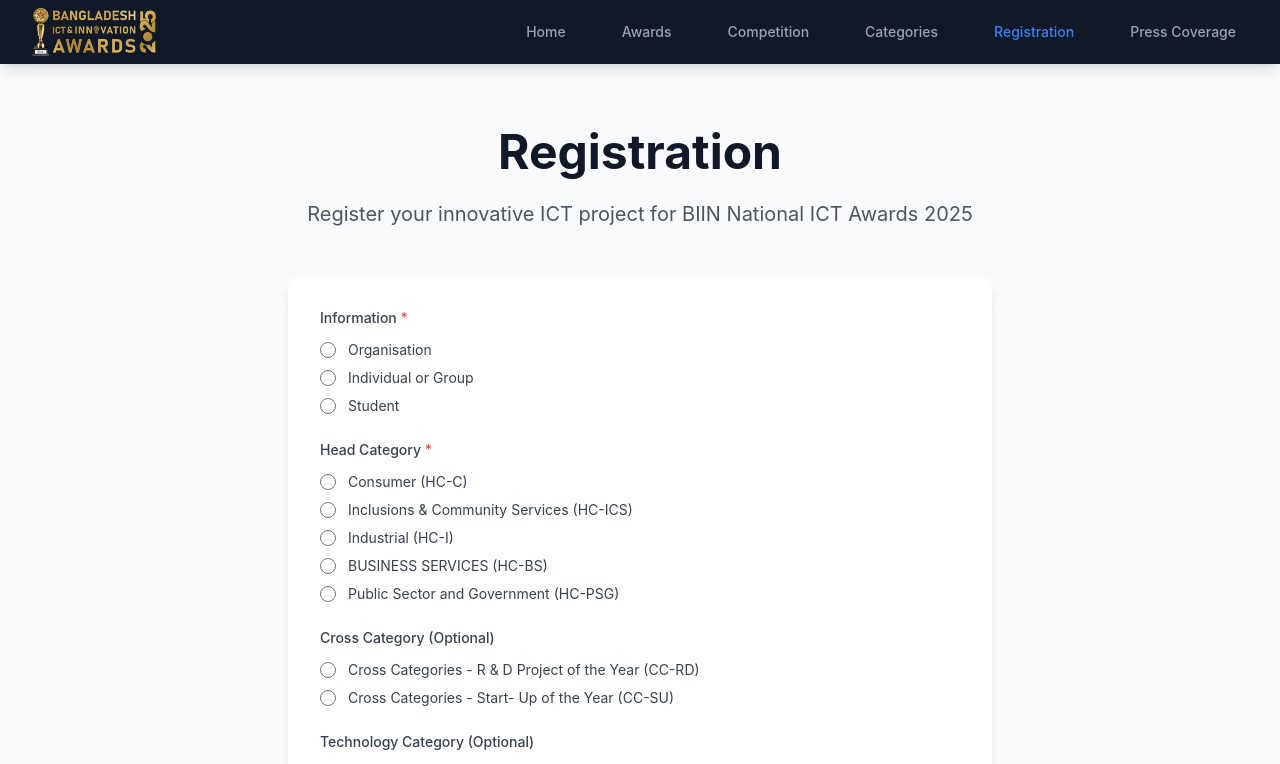
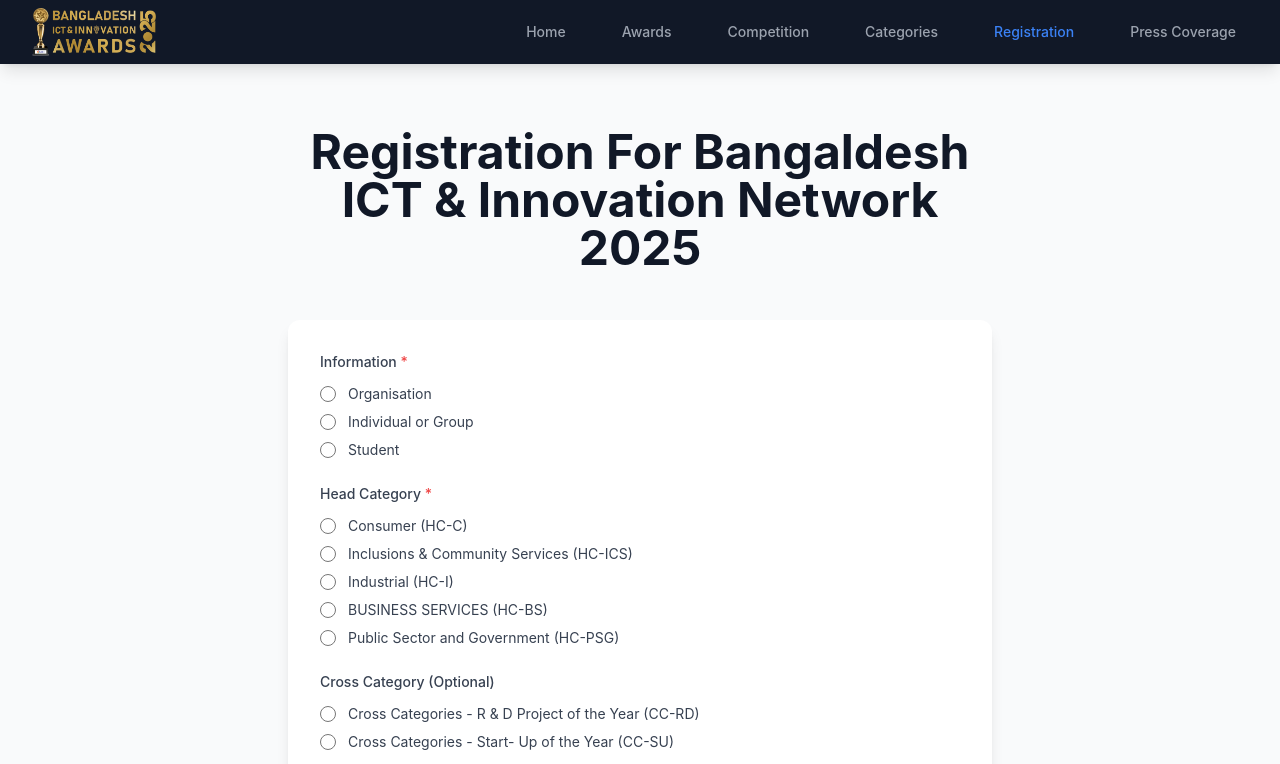
Before and after one commit to Ayonspoiler/BIIN_Award_Function, a React (Vite) app in the folder frontend/: page /registration in a window 1280 px wide. Shown: the top 764 px of the page. Built offline with nearby package versions, Linux system fonts and the light colour scheme.

Commit message:
Updated Footer , Registration form .

```diff
--- a/frontend/index.html
+++ b/frontend/index.html
@@ -11,4 +11,3 @@
     <script type="module" src="/src/main.jsx"></script>
   </body>
 </html>
-+
--- a/frontend/src/components/Footer.jsx
+++ b/frontend/src/components/Footer.jsx
@@ -70,7 +70,7 @@ const Footer = () => {
             <h3 className="text-lg font-semibold mb-4">Contact</h3>
             <div className="space-y-2 text-gray-400">
               <p>Email: info@biin.org.bd</p>
-              <p>Phone: + 09640 123 701-3</p>
+              <p>Phone: +09640 123 701-3, +8809640 123 701-3</p>
               <p>
                 Address: SimpleTree Attalika (Level 19), 134 Gulshan Avenue,
                 Dhaka 1212
--- a/frontend/src/pages/Registration.jsx
+++ b/frontend/src/pages/Registration.jsx
@@ -337,12 +337,9 @@ const Registration = () => {
         {/* Header */}
         <div className="text-center mb-12">
           <h1 className="text-4xl md:text-5xl font-bold text-gray-900 mb-6">
-            Registration
+            Registration For Bangaldesh ICT & Innovation Network 2025
           </h1>
-          <p className="text-xl text-gray-600 max-w-2xl mx-auto">
-            Register your innovative ICT project for BIIN National ICT Awards
-            2025
-          </p>
+
         </div>
 
         {/* Error Message */}
```
